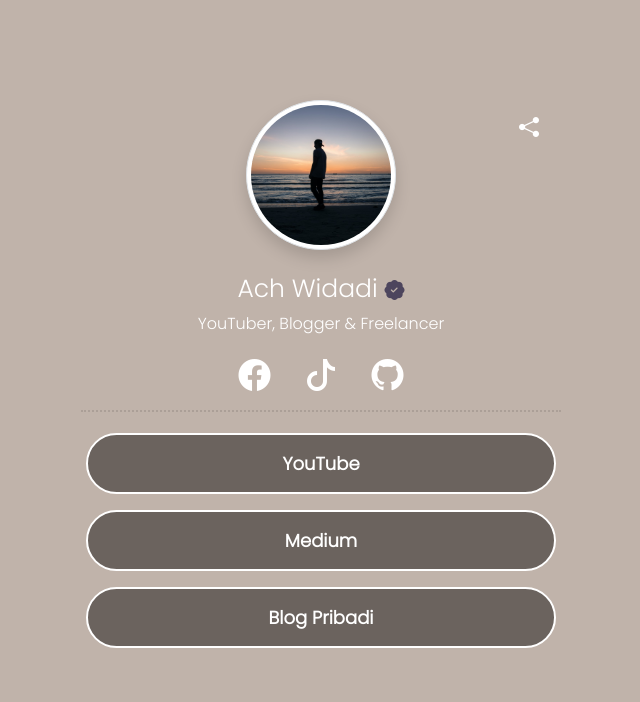
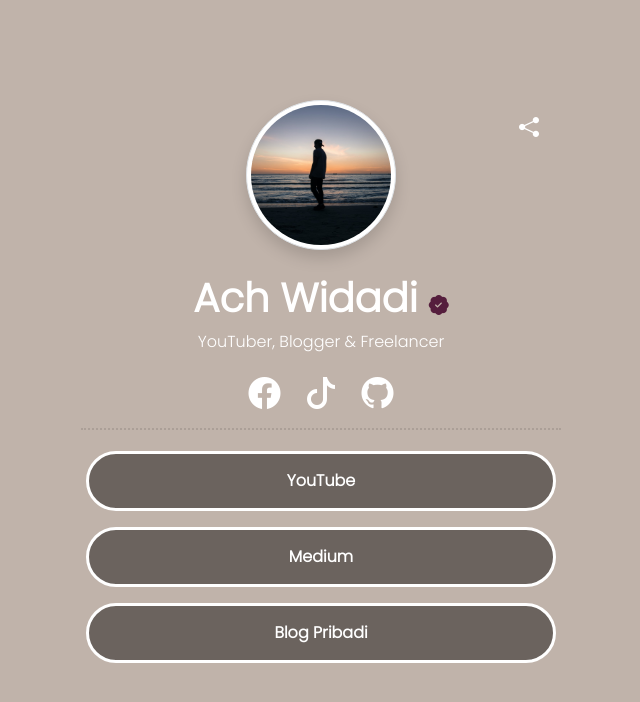
Before and after one commit to ediywidadi/linktreev2, a plain HTML site: page index.html in a window 1280 px wide. Shown: the whole page, without its empty margins (319-959 px from the left). Drawn offline with nearby package versions, Linux system fonts and the light colour scheme.

Commit message:
Ganti Warna Link

```diff
--- a/index.html
+++ b/index.html
@@ -19,14 +19,14 @@
          </div>
          <div class="linktree-about">
             <img src="image/1.jpg" alt="Foto Profil" class="rounded-circle shadow img-thumbnail">
-            <h1 class="pt-4">Ach Widadi <i class="bi bi-patch-check-fill"></i></h1>
+            <h1 class="pt-4 fw-bold">Ach Widadi <i class="bi bi-patch-check-fill"></i></h1>
 
             <p>YouTuber, Blogger & Freelancer</p>
             <span><a href="#"><i class="bi bi-facebook bounce"></i></a>
                <a href="#"><i class="bi bi-tiktok bounce"></i></a>
                <a href="#"><i class="bi bi-github bounce"></i></a></span>
          </div>
-         <div class="linktree-item">
+         <div class="linktree-item fw-bold">
             <ul>
                <li><a href="https://youtube.com/@achwidadi676">YouTube</a></li>
 
--- a/style.css
+++ b/style.css
@@ -13,10 +13,6 @@ a {
    text-decoration: none;
 }
 
-h1 {
-   font-size: 25px;
-}
-
 h2 {
    font-size: 20px;
    color: #fff;
@@ -25,7 +21,15 @@ h2 {
 
 h1 .bi {
    font-size: 20px;
-   color: #4D455D;
+   color: #551e3d;
+}
+
+#container {
+   height: 100%;
+   padding-top: 5rem;
+   display: flex;
+   justify-content: center;
+   align-items: center;
 }
 
 .linktree {
@@ -44,13 +48,12 @@ h1 .bi {
 .linktree-about span a {
    color: #fff;
    font-size: 2em;
-   padding: 5px;
    margin: 10px;
 }
 
 .linktree-about span a:hover {
-   color: #ded2ca;
-   transition: color 0.6s easen;
+   color: #6b635e;
+   transition: color 0.6s ease;
 }
 
 
@@ -64,6 +67,11 @@ h1 .bi {
 .share-linktree a {
    color: #fff;
    font-size: 20px;
+}
+
+.share-linktree a:hover{
+   color: #6b635e;
+   transition: color 0.6s ease;
 }
 
 .linktree-item {
@@ -80,27 +88,18 @@ h1 .bi {
 .linktree-item ul a {
    background: #6b635e;
    color: white;
-   font-weight: bold;
    padding: 15px;
    display: block;
    margin-bottom: 1rem;
-   font-size: 18px;
-   border: 2px solid #fff;
+   border: 3px solid #fff;
    border-radius: 50px;
 }
 
 .linktree-item ul a:hover {
    background: #ded2ca;
+   color: #6b635e;
    transition: background 0.6s ease;
    animation: bounce 0.6s linear;
-}
-
-#container {
-   height: 100%;
-   padding-top: 5rem;
-   display: flex;
-   justify-content: center;
-   align-items: center;
 }
 
 .linktree-about {
```
